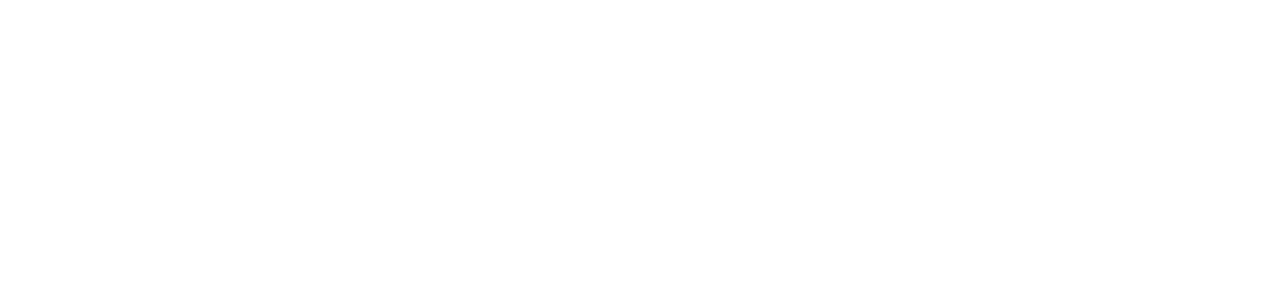
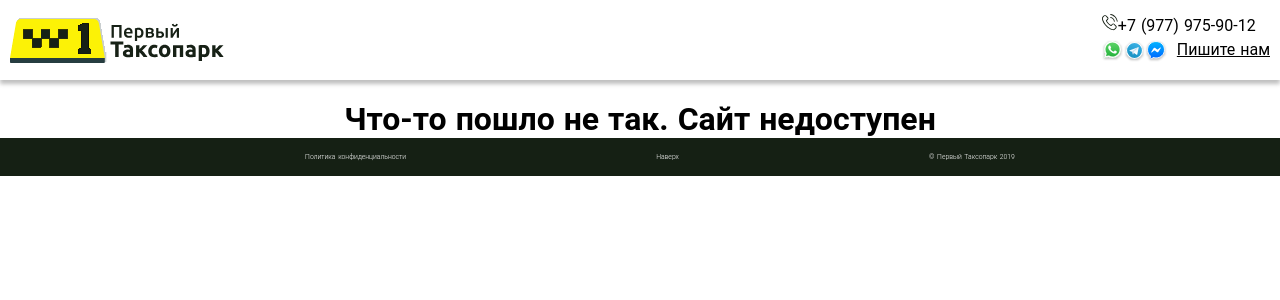
Before and after one commit to Wattabak/landing-page-taxipark, a Nuxt app: page /error in a window 1280 px wide. Before the commit this address had no page. Shown: the top 300 px of the page. Built offline with nearby package versions, Linux system fonts and the light colour scheme.

Commit message:
added a bare-bones error page

```diff
--- a/components/Main.vue
+++ b/components/Main.vue
@@ -163,7 +163,7 @@
           начать зарабатывать за <span>5 минут!</span>
         </p>
       </div>
-      <CallbackForm class="blueform" />
+      <CallbackForm />
     </div>
     <div id="drivers-reviews">
       <h1>Отзывы наших водителей</h1>
--- /dev/null
+++ b/pages/error.vue
@@ -0,0 +1,32 @@
+<template>
+  <div>
+    <Header />
+    <div class="error">
+      <h1>Что-то пошло не так. Сайт недоступен</h1>
+    </div>
+    <Footer />
+  </div>
+</template>
+
+<script>
+import Header from '~/components/Header.vue'
+import Footer from '~/components/Footer.vue'
+
+export default {
+  components: {
+    Header,
+    Footer
+  }
+}
+</script>
+
+<style scoped>
+.error {
+  padding-top: 100px;
+  margin: 0 auto;
+  display: flex;
+  justify-content: center;
+  align-items: center;
+  text-align: center;
+}
+</style>
```
Also changed, not shown: static/robots.txt (added).
